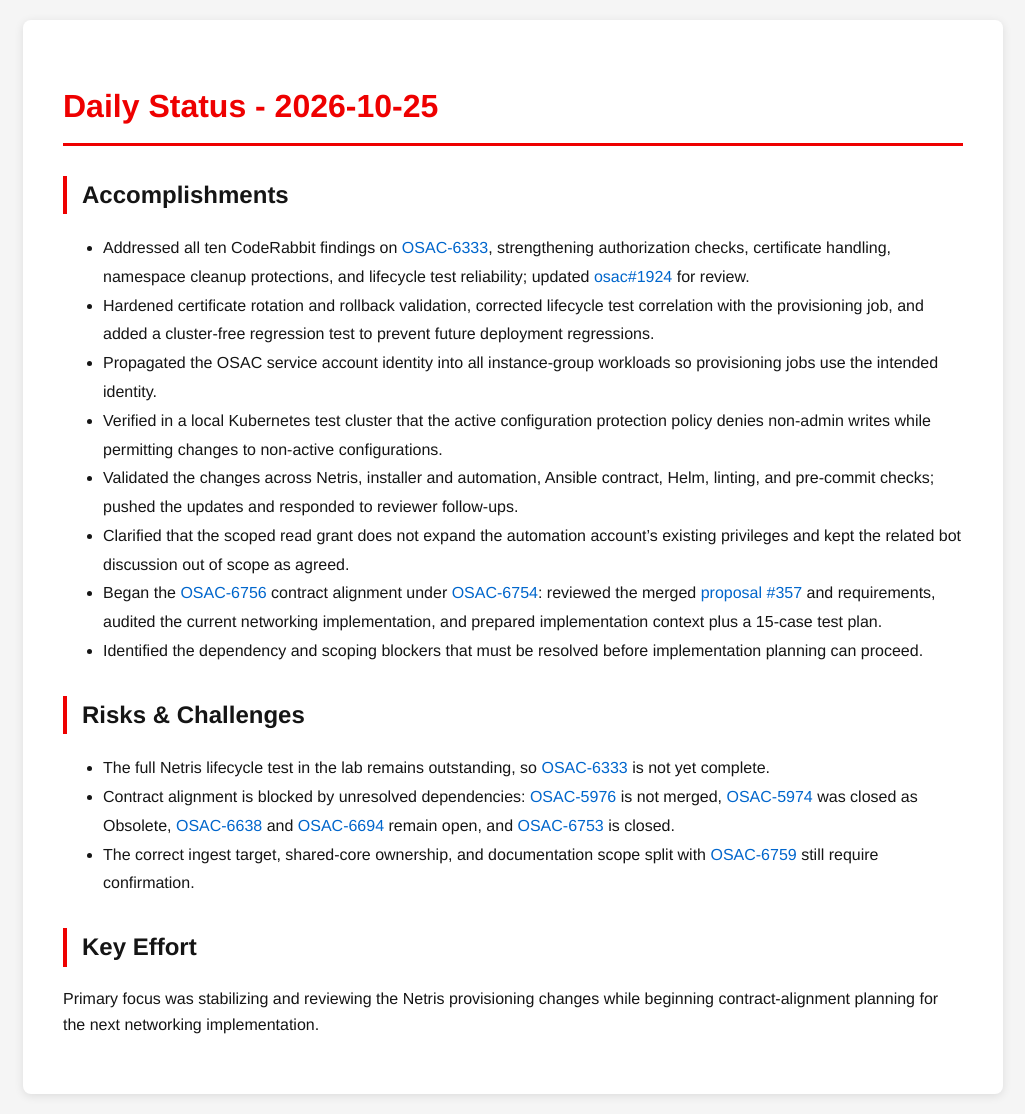
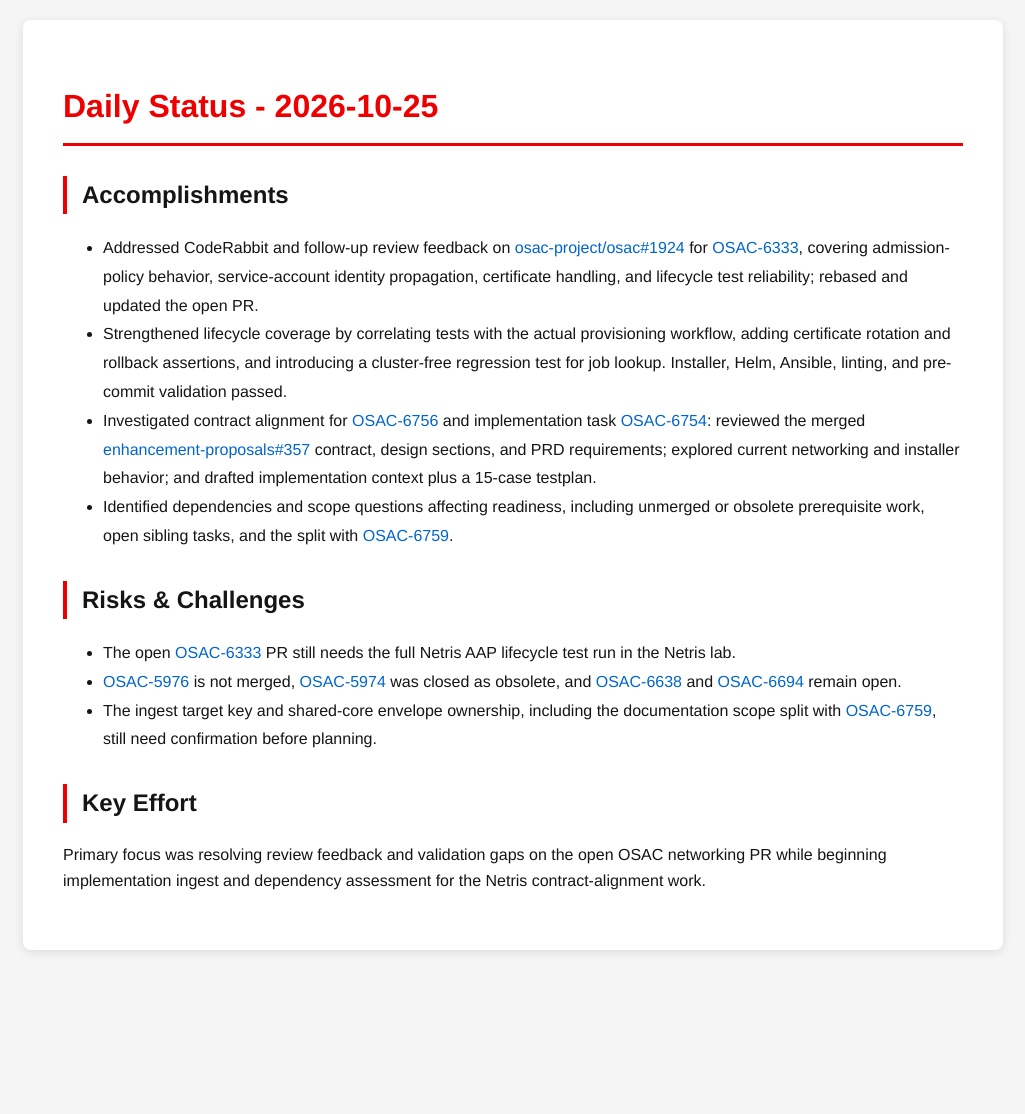
Before and after one commit to tzvatot/daily-status, a Jekyll site: the page built from 2026-10-25.md, in a window 1280 px wide. Shown: the whole page, without its empty margins (127-1152 px from the left). Built offline with Jekyll 4.4.1, drawn with Linux system fonts in a browser that asks for light colours; after the commit the page ends 970 px from its top, so only the background shows below that.

Commit message:
Daily status update - 2026-10-25

```diff
--- a/2026-10-25.md
+++ b/2026-10-25.md
@@ -7,19 +7,15 @@ date: 2026-10-25
 # Daily Status - 2026-10-25
 
 ## Accomplishments
-- Addressed all ten CodeRabbit findings on [OSAC-6333](https://redhat.atlassian.net/browse/OSAC-6333), strengthening authorization checks, certificate handling, namespace cleanup protections, and lifecycle test reliability; updated [osac#1924](https://github.com/osac-project/osac/pull/1924) for review.
-- Hardened certificate rotation and rollback validation, corrected lifecycle test correlation with the provisioning job, and added a cluster-free regression test to prevent future deployment regressions.
-- Propagated the OSAC service account identity into all instance-group workloads so provisioning jobs use the intended identity.
-- Verified in a local Kubernetes test cluster that the active configuration protection policy denies non-admin writes while permitting changes to non-active configurations.
-- Validated the changes across Netris, installer and automation, Ansible contract, Helm, linting, and pre-commit checks; pushed the updates and responded to reviewer follow-ups.
-- Clarified that the scoped read grant does not expand the automation account's existing privileges and kept the related bot discussion out of scope as agreed.
-- Began the [OSAC-6756](https://redhat.atlassian.net/browse/OSAC-6756) contract alignment under [OSAC-6754](https://redhat.atlassian.net/browse/OSAC-6754): reviewed the merged [proposal #357](https://github.com/osac-project/enhancement-proposals/pull/357) and requirements, audited the current networking implementation, and prepared implementation context plus a 15-case test plan.
-- Identified the dependency and scoping blockers that must be resolved before implementation planning can proceed.
+- Addressed CodeRabbit and follow-up review feedback on [osac-project/osac#1924](https://github.com/osac-project/osac/pull/1924) for [OSAC-6333](https://redhat.atlassian.net/browse/OSAC-6333), covering admission-policy behavior, service-account identity propagation, certificate handling, and lifecycle test reliability; rebased and updated the open PR.
+- Strengthened lifecycle coverage by correlating tests with the actual provisioning workflow, adding certificate rotation and rollback assertions, and introducing a cluster-free regression test for job lookup. Installer, Helm, Ansible, linting, and pre-commit validation passed.
+- Investigated contract alignment for [OSAC-6756](https://redhat.atlassian.net/browse/OSAC-6756) and implementation task [OSAC-6754](https://redhat.atlassian.net/browse/OSAC-6754): reviewed the merged [enhancement-proposals#357](https://github.com/osac-project/enhancement-proposals/pull/357) contract, design sections, and PRD requirements; explored current networking and installer behavior; and drafted implementation context plus a 15-case testplan.
+- Identified dependencies and scope questions affecting readiness, including unmerged or obsolete prerequisite work, open sibling tasks, and the split with [OSAC-6759](https://redhat.atlassian.net/browse/OSAC-6759).
 
 ## Risks & Challenges
-- The full Netris lifecycle test in the lab remains outstanding, so [OSAC-6333](https://redhat.atlassian.net/browse/OSAC-6333) is not yet complete.
-- Contract alignment is blocked by unresolved dependencies: [OSAC-5976](https://redhat.atlassian.net/browse/OSAC-5976) is not merged, [OSAC-5974](https://redhat.atlassian.net/browse/OSAC-5974) was closed as Obsolete, [OSAC-6638](https://redhat.atlassian.net/browse/OSAC-6638) and [OSAC-6694](https://redhat.atlassian.net/browse/OSAC-6694) remain open, and [OSAC-6753](https://redhat.atlassian.net/browse/OSAC-6753) is closed.
-- The correct ingest target, shared-core ownership, and documentation scope split with [OSAC-6759](https://redhat.atlassian.net/browse/OSAC-6759) still require confirmation.
+- The open [OSAC-6333](https://redhat.atlassian.net/browse/OSAC-6333) PR still needs the full Netris AAP lifecycle test run in the Netris lab.
+- [OSAC-5976](https://redhat.atlassian.net/browse/OSAC-5976) is not merged, [OSAC-5974](https://redhat.atlassian.net/browse/OSAC-5974) was closed as obsolete, and [OSAC-6638](https://redhat.atlassian.net/browse/OSAC-6638) and [OSAC-6694](https://redhat.atlassian.net/browse/OSAC-6694) remain open.
+- The ingest target key and shared-core envelope ownership, including the documentation scope split with [OSAC-6759](https://redhat.atlassian.net/browse/OSAC-6759), still need confirmation before planning.
 
 ## Key Effort
-Primary focus was stabilizing and reviewing the Netris provisioning changes while beginning contract-alignment planning for the next networking implementation.
+Primary focus was resolving review feedback and validation gaps on the open OSAC networking PR while beginning implementation ingest and dependency assessment for the Netris contract-alignment work.
```
